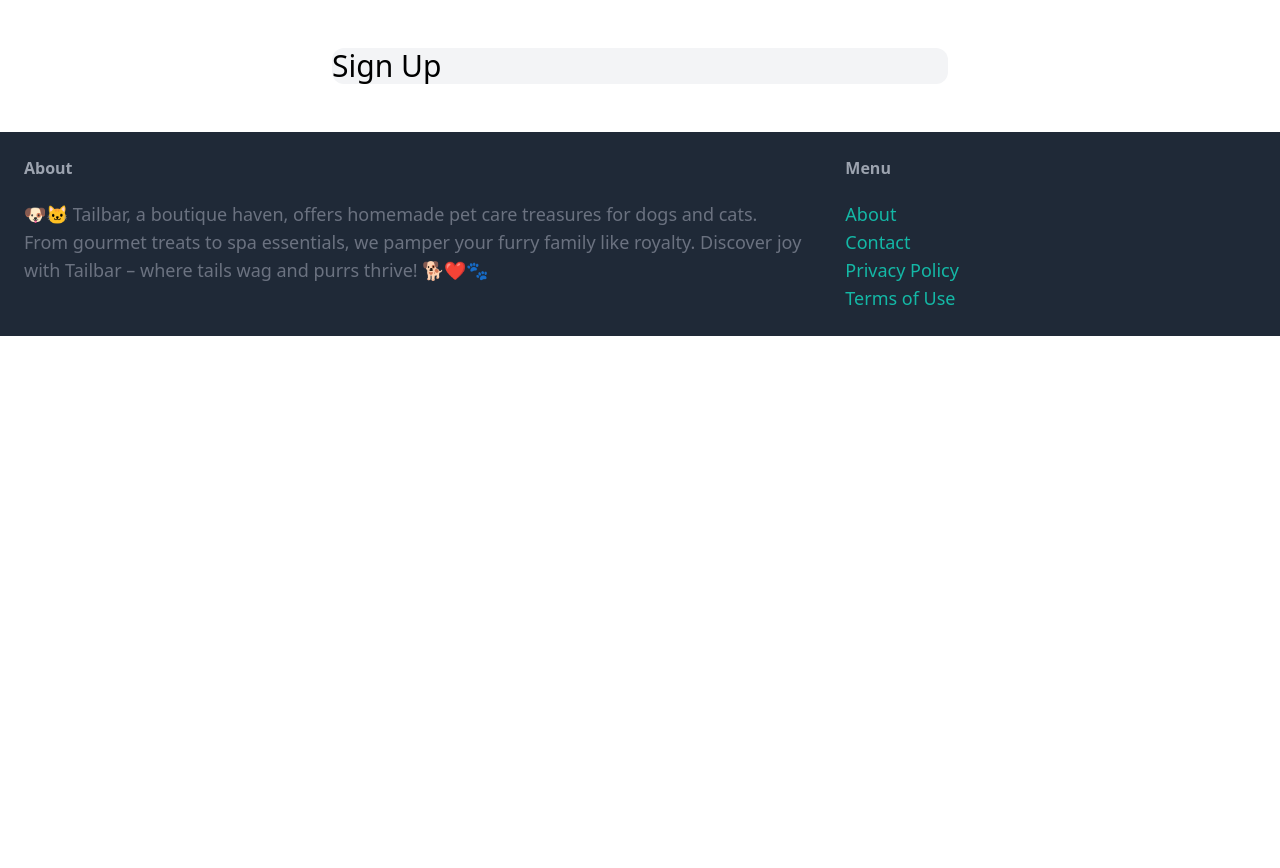
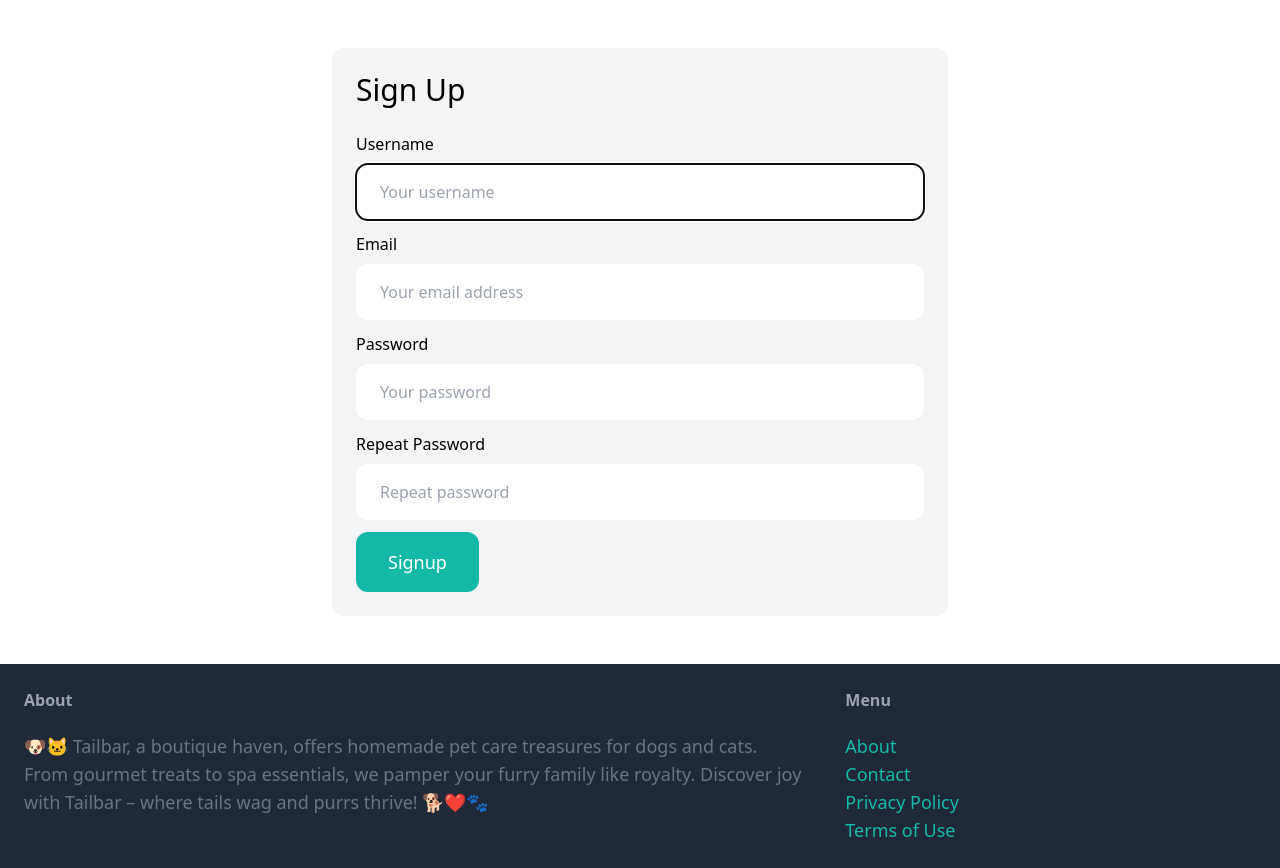
Before and after one commit to iamlydial/tailbar, a Django app: page /signup/ in a window 1280 px wide. Shown: the part 77-945 px from the top of the page. Before the commit the page ends 413 px from the top, so only its background shows below. Run offline with Django 4.2, Linux system fonts and the light colour scheme; some libraries are stand-ins or nearby versions.

Commit message:
added more styling to the form and views to check if the form is valid and if so it saved to DB and once success redirects to login

```diff
--- a/tailbar/core/forms.py
+++ b/tailbar/core/forms.py
@@ -6,3 +6,20 @@
     class Meta:
         model = User
         fields = ('username', 'email', 'password1', 'password2')
+
+    username = forms.CharField(widget=forms.TextInput(attrs={
+       'placeholder': 'Your username',
+       'class': 'w-full py-4 px-6 rounded-xl'
+    }))
+    email = forms.CharField(widget=forms.TextInput(attrs={
+       'placeholder': 'Your email address',
+       'class': 'w-full py-4 px-6 rounded-xl'
+    }))
+    password1 = forms.CharField(widget=forms.PasswordInput(attrs={
+       'placeholder': 'Your password',
+       'class': 'w-full py-4 px-6 rounded-xl'
+    }))
+    password2 = forms.CharField(widget=forms.PasswordInput(attrs={
+       'placeholder': 'Repeat password',
+       'class': 'w-full py-4 px-6 rounded-xl'
+    }))
--- a/tailbar/core/templates/core/signup.html
+++ b/tailbar/core/templates/core/signup.html
@@ -1,6 +1,33 @@
-{% extends "core/base.html" %} {% block title %}Sign Up{% endblock %}
-{% block content %}
-<div class="w-1/2 my-6 mx-auto bg-gray-100 rounded-xl">
+{% extends "core/base.html" %} {% block title %}Sign Up{% endblock %} {% block content %}
+<div class="w-1/2 my-6 mx-auto p-6 bg-gray-100 rounded-xl">
   <h1 class="mb-6 text-3xl">Sign Up</h1>
+  <form method="post" action=".">
+    {% csrf_token %}
+    <div class="mb-3">
+      <label class="inline-block mb-2">Username</label><br />
+      {{form.username }}
+    </div>
+    <div class="mb-3">
+      <label class="inline-block mb-2">Email</label><br />
+      {{form.email }}
+    </div>
+    <div class="mb-3">
+      <label class="inline-block mb-2">Password</label><br />
+      {{form.password1 }}
+    </div>
+    <div class="mb-3">
+      <label class="inline-block mb-2">Repeat Password</label><br />
+      {{form.password2 }} {% if form.errors or form.non_field_errors %}
+      <div class="mb-3 p-6 bg-red-100 rounded-xl">
+        {% for field in form %} {{ field.errors }} {% endfor %}
+      </div>
+      {% endif %} {{ form.non_field_errors }}
+    </div>
+    <button
+      class="py-4 px-8 text-lg bg-teal-500 hover:bg-teal-700 rounded-xl text-white"
+    >
+      Signup
+    </button>
+  </form>
 </div>
 {% endblock %}
--- a/tailbar/core/views.py
+++ b/tailbar/core/views.py
@@ -1,4 +1,4 @@
-from django.shortcuts import render
+from django.shortcuts import render, redirect
 
 from item.models import Category, Item
 
@@ -17,7 +17,14 @@
     return render(request, 'core/contact.html')
 
 def signup(request):
-    form = SignupForm()
+    if request.method == 'POST':
+        form = SignupForm(request.POST)
+
+        if form.is_valid():
+            form.save()
+            return redirect('/login/')
+    else:
+        form = SignupForm()
 
     return render(request, 'core/signup.html', {
         'form': form
```
